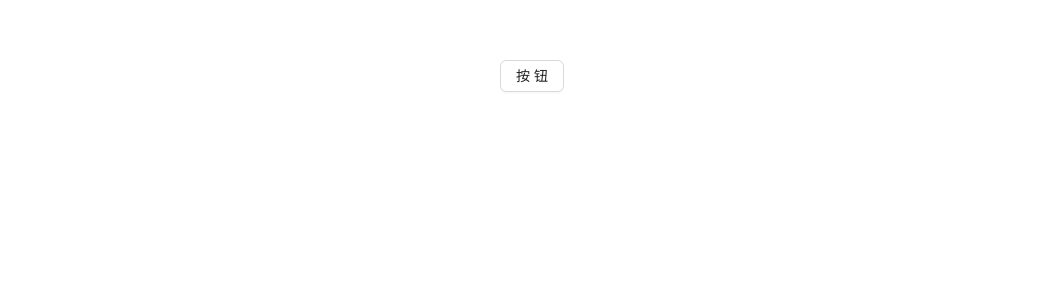
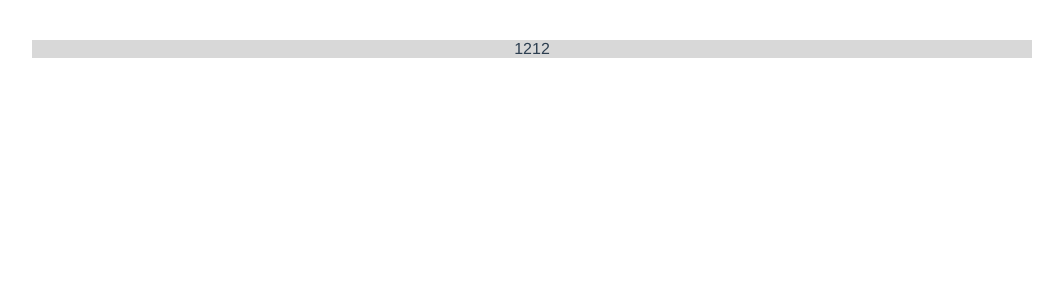
Before and after one commit to Zhoucheng133/grid-layout-tool, a Vue app: page / in a window 1280 px wide. Shown: the top 300 px of the page, without its empty margins (108-1171 px from the left). Built offline with nearby package versions, Linux system fonts and the light colour scheme.

Commit message:
自适应屏幕

```diff
--- a/src/App.vue
+++ b/src/App.vue
@@ -1,6 +1,6 @@
 <template>
-	<div>
-		<a-button>按钮</a-button>
+	<div class="body" :style="{'width':bodyWidth+'px'}">
+		1212
 	</div>
 </template>
 
@@ -8,22 +8,49 @@
 export default {
 	data() {
 		return {
-
+			bodyWidth:1000,
 		}
 	},
 	methods: {
+		pageAdapt(){
+			var width=window.innerWidth;
+			if(width<1000){
+				this.bodyWidth=width;
+			}else{
+				this.bodyWidth=1000;
+			}
+		}
+	},
+	created() {
 
 	},
+	mounted(){
+		this.pageAdapt();
+		window.onresize=()=>{
+			this.pageAdapt();
+		}
+	}
 }
 </script>
 
+<style scoped>
+.body{
+	/* width: 1000px; */
+	background-color: rgb(216, 216, 216);
+}
+</style>
+
 <style>
+body{
+	display: flex;
+	justify-content: center;
+}
 #app {
   font-family: Avenir, Helvetica, Arial, sans-serif;
   -webkit-font-smoothing: antialiased;
   -moz-osx-font-smoothing: grayscale;
   text-align: center;
   color: #2c3e50;
-  margin-top: 60px;
+  margin-top: 40px;
 }
 </style>
```
